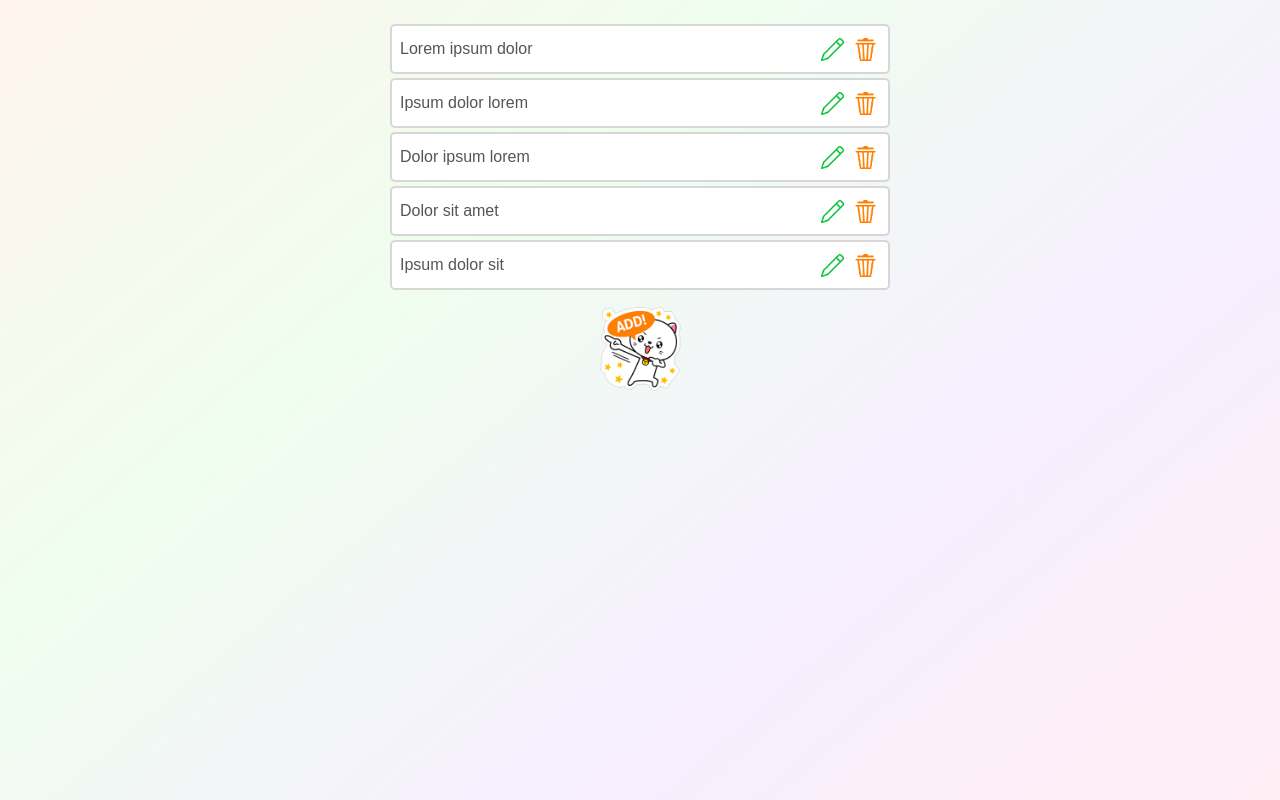
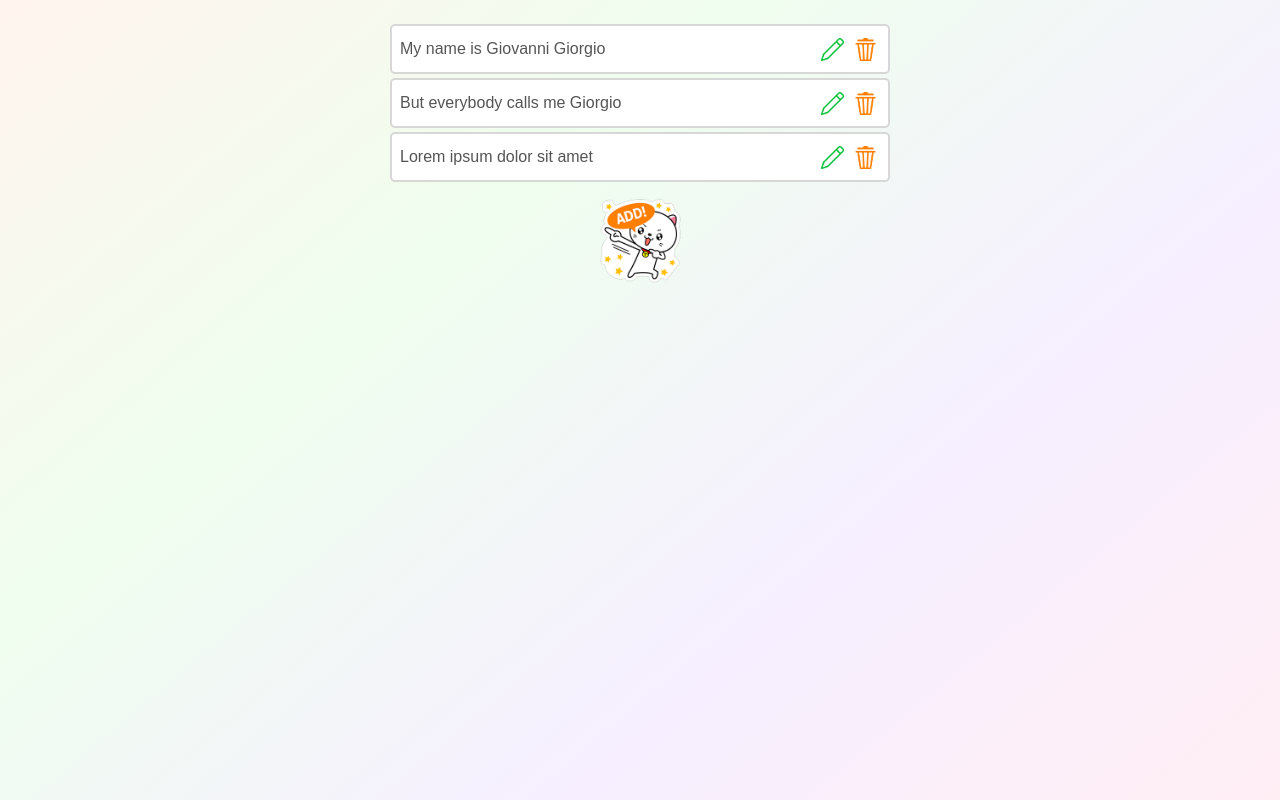
Before and after one commit to Gloryson/react-shopping-list, a React (Create React App) app: page / in a window 1280 px wide. Built offline with nearby package versions, Linux system fonts and the light colour scheme.

Commit message:
feat: add localStorage

```diff
--- a/src/App.js
+++ b/src/App.js
@@ -14,6 +14,10 @@ function App () {
   const [inputValue, setInputValue] = useState(``);
   const [visible, setVisible] = useState(false);
   const [isEdit, setIsEdit] = useState(null);
+
+  React.useEffect(() => {
+    localStorage.setItem('notesArray', JSON.stringify(notes));
+  }, [notes]);
 
   function addNote (inputValue) {
     if (isEdit) {
--- a/src/db.js
+++ b/src/db.js
@@ -1,11 +1,13 @@
 import uuid from 'react-uuid';
 
 let db = [
-  {id: uuid(), completed: false, value: 'Lorem ipsum dolor'},
-  {id: uuid(), completed: false, value: 'Ipsum dolor lorem'},
-  {id: uuid(), completed: false, value: 'Dolor ipsum lorem'},
-  {id: uuid(), completed: false, value: 'Dolor sit amet'},
-  {id: uuid(), completed: false, value: 'Ipsum dolor sit'}
+  {id: uuid(), completed: false, value: 'My name is Giovanni Giorgio'},
+  {id: uuid(), completed: false, value: 'But everybody calls me Giorgio'},
+  {id: uuid(), completed: false, value: 'Lorem ipsum dolor sit amet'}
 ];
 
+if (localStorage.getItem('notesArray')) {
+  db = JSON.parse(localStorage.getItem('notesArray'));
+}
+
 export default db;
```
